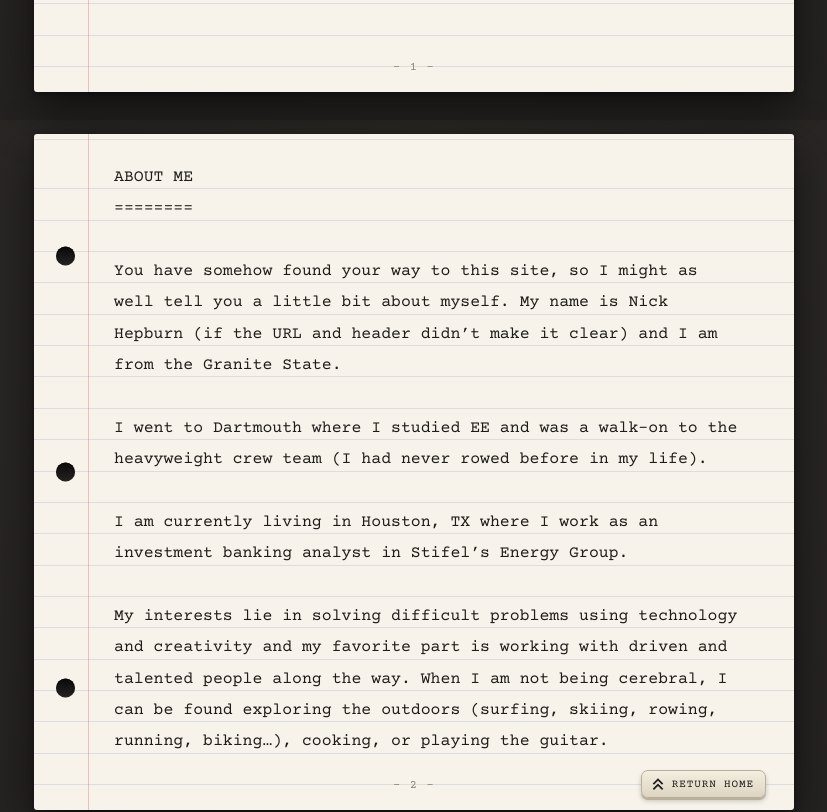
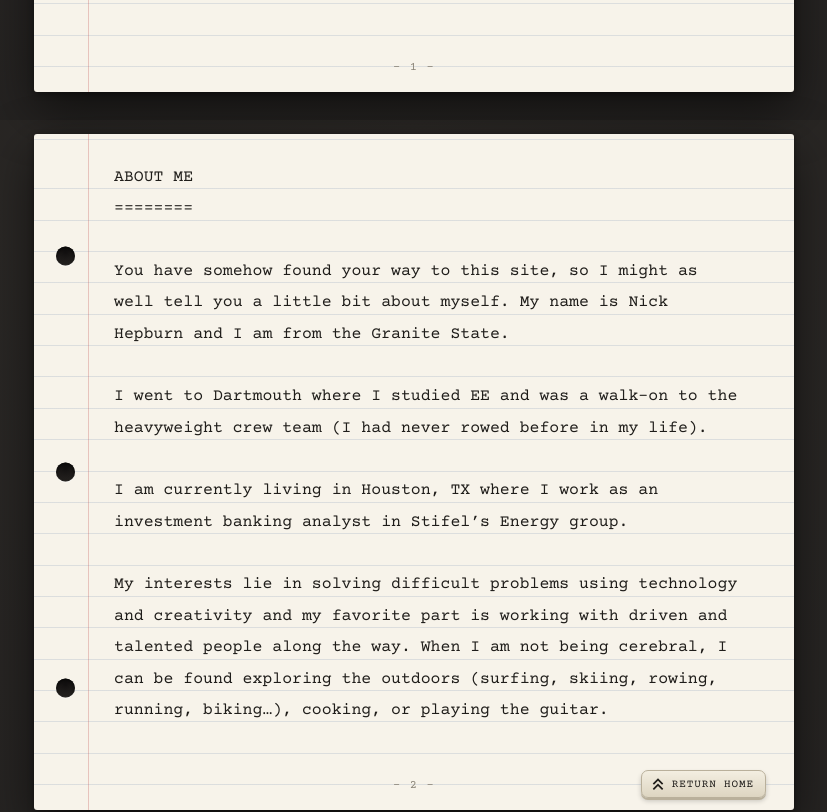
Before and after one commit to nickhepburn/heppy-site, a plain HTML site: page nick-hepburn-site/index.html in a window 1280 px wide. Shown: the part 680-1492 px from the top of the page, without its empty margins (226-1053 px from the left). Drawn offline with nearby package versions, Linux system fonts and the light colour scheme.

Commit message:
Fix minor grammatical errors in about me section

```diff
--- a/nick-hepburn-site/index.html
+++ b/nick-hepburn-site/index.html
@@ -392,11 +392,11 @@
       "ABOUT ME",
       "========",
       "",
-      "You have somehow found your way to this site, so I might as well tell you a little bit about myself. My name is Nick Hepburn (if the URL and header didn’t make it clear) and I am from the Granite State.",
+      "You have somehow found your way to this site, so I might as well tell you a little bit about myself. My name is Nick Hepburn and I am from the Granite State.",
       "",
       "I went to Dartmouth where I studied EE and was a walk-on to the heavyweight crew team (I had never rowed before in my life).",
       "",
-      "I am currently living in Houston, TX where I work as an investment banking analyst in Stifel’s Energy Group.",
+      "I am currently living in Houston, TX where I work as an investment banking analyst in Stifel’s Energy group.",
       "",
       "My interests lie in solving difficult problems using technology and creativity and my favorite part is working with driven and talented people along the way. When I am not being cerebral, I can be found exploring the outdoors (surfing, skiing, rowing, running, biking…), cooking, or playing the guitar."
     ].join("\n") },
```
